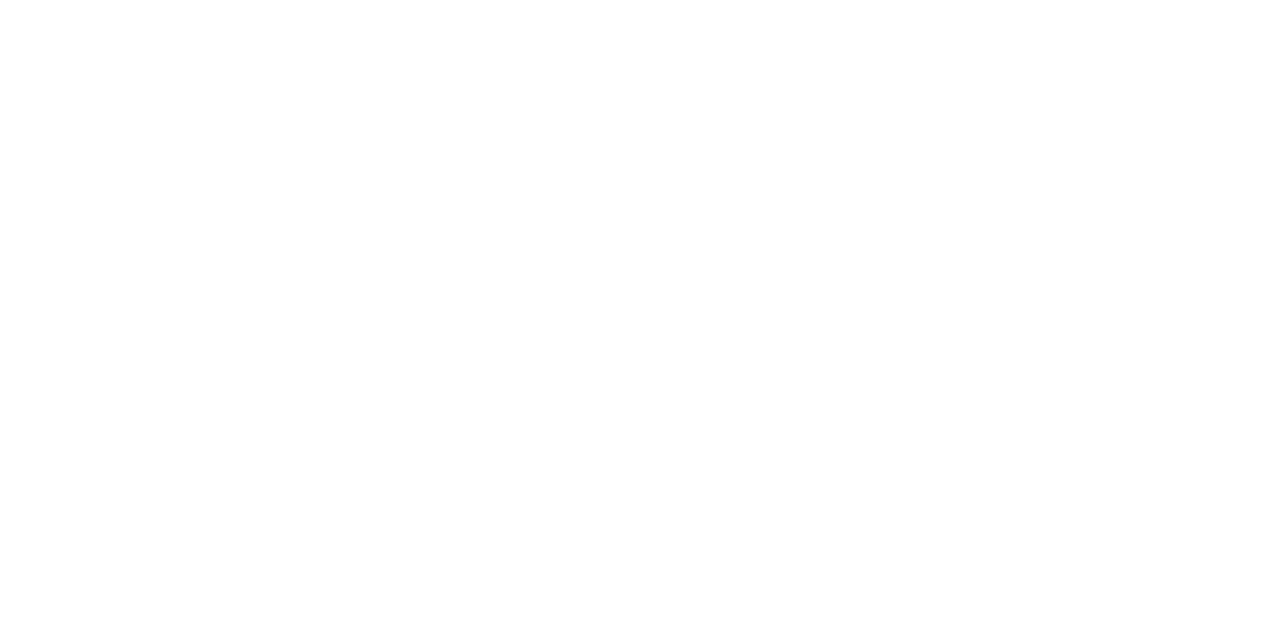
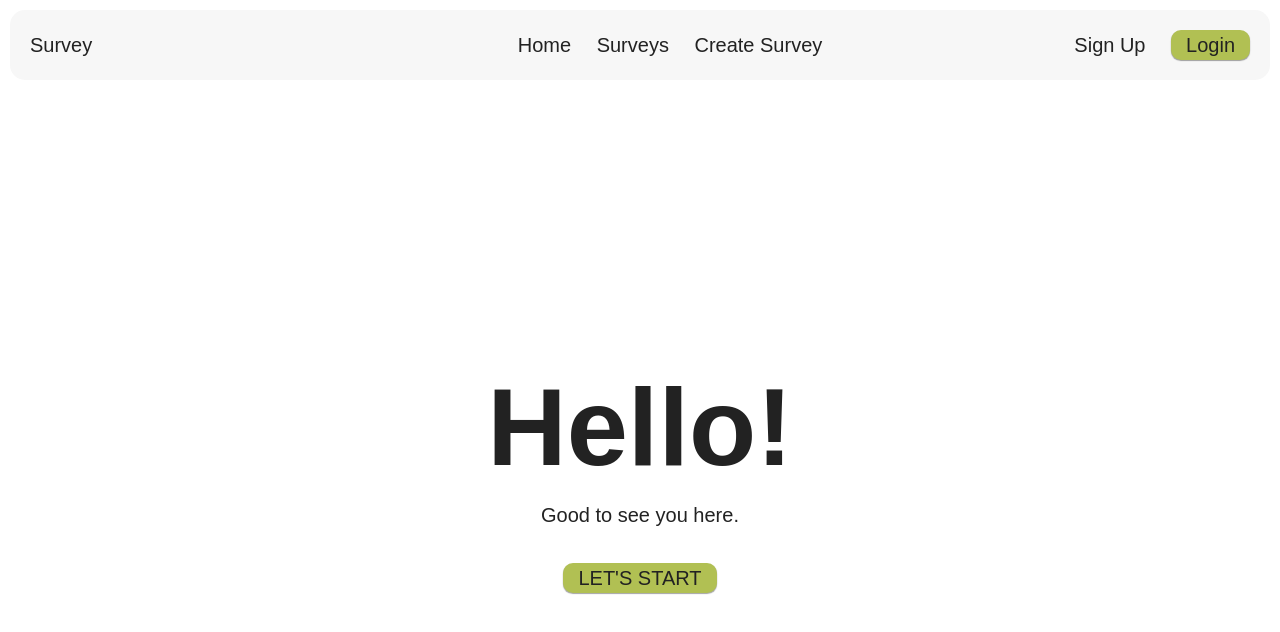
Before and after one commit to marek4882/Survey, a plain HTML site: page index.html in a window 1280 px wide. Drawn offline with Linux system fonts and the light colour scheme; a web font is replaced by a local one.

Commit message:
center .nav-links in nav tag

```diff
--- a/css/style.css
+++ b/css/style.css
@@ -0,0 +1,71 @@
+@import url('https://fonts.googleapis.com/css2?family=Anuphan&display=optional');
+
+*{
+    box-sizing: border-box;
+}
+html{
+    font-size: 62.5%;
+}
+body{
+    margin: 0;
+    font-size:2rem;
+    font-family: system-ui, -apple-system, BlinkMacSystemFont, 'Segoe UI', Roboto, Oxygen, Ubuntu, Cantarell, 'Open Sans', 'Helvetica Neue', sans-serif;
+    font-family: 'Anuphan', sans-serif;
+    line-height: 0.8;
+    color:#222;
+}
+a{
+    color:#222;
+    text-decoration: none;
+}
+nav{
+    position: relative;
+    display: flex;
+    justify-content: space-between;
+    align-items: center;
+    margin: 1rem;
+    padding: 0 20px;
+    border-radius: 15px;
+    background-color: #f7f7f7;
+}
+.nav-links{
+    position: absolute;
+    left: 50%;
+    transform: translateX(-50%);
+}
+
+.nav-links .nav-item,
+.nav-links-reg .btn,
+.nav-links-reg .nav-item{
+    display: inline-block;
+    margin:0 0 0 20px;
+    list-style: none;
+}
+.btn{
+    padding: 7px 15px;
+    border-radius: 10px;
+    background-color: rgb(177, 192, 83);
+    box-shadow: 0 1px 1px 0.1px rgba(0, 0, 0, 0.356);
+    transition: all 0.3s;
+}
+
+.btn:hover{
+    background-color: rgba(177, 192, 83, 0.8);
+}
+
+
+/* main section */
+.container{
+    height: 100vh;
+    display: flex;
+    flex-direction: column;
+    justify-content: center;
+    align-items: center;
+}
+h1{
+    font-size: 11rem;
+    margin: 1.6rem 0;
+}
+.text{
+    font-size: 2rem;
+}
--- a/index.html
+++ b/index.html
@@ -5,6 +5,29 @@
     <meta http-equiv="X-UA-Compatible" content="IE=edge" />
     <meta name="viewport" content="width=device-width, initial-scale=1.0" />
     <title>Survey</title>
+    <link rel="stylesheet" href="./css/style.css" />
   </head>
-  <body></body>
+  <body>
+    <nav>
+      <div class="brand-info">
+        <p>Survey</p>
+      </div>
+      <ul class="nav-links">
+        <li class="nav-item"><a href="">Home</a></li>
+        <li class="nav-item"><a href="">Surveys</a></li>
+        <li class="nav-item"><a href="">Create Survey</a></li>
+      </ul>
+      <ul class="nav-links-reg">
+        <li class="nav-item"><a href="">Sign Up</a></li>
+        <li class="btn"><a href="">Login</a></li>
+      </ul>
+    </nav>
+    <main>
+      <section class="container">
+        <h1>Hello!</h1>
+        <p class="text">Good to see you here.</p>
+        <p class="btn two"><a href="">LET'S START</a></p>
+      </section>
+    </main>
+  </body>
 </html>
```
